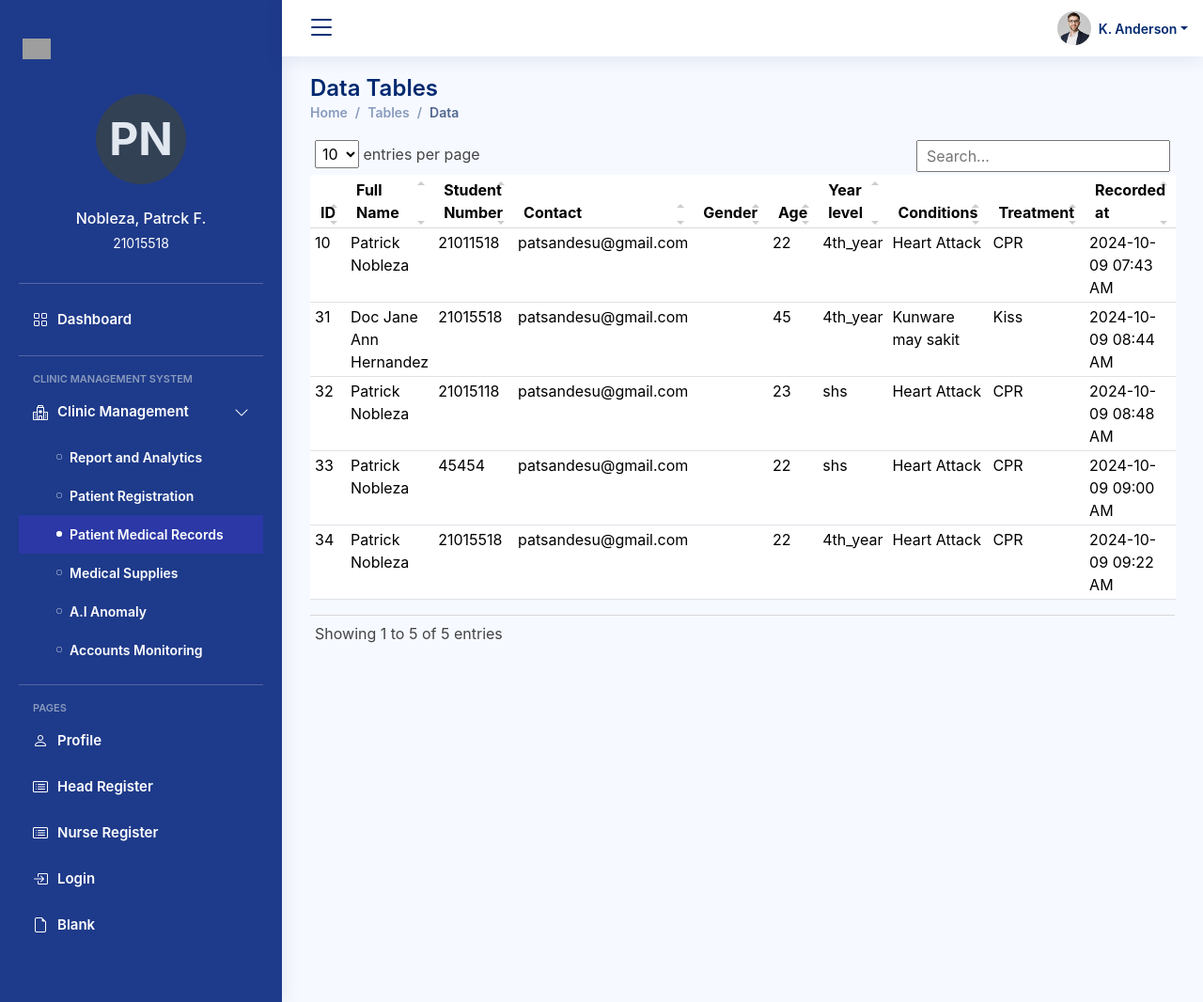
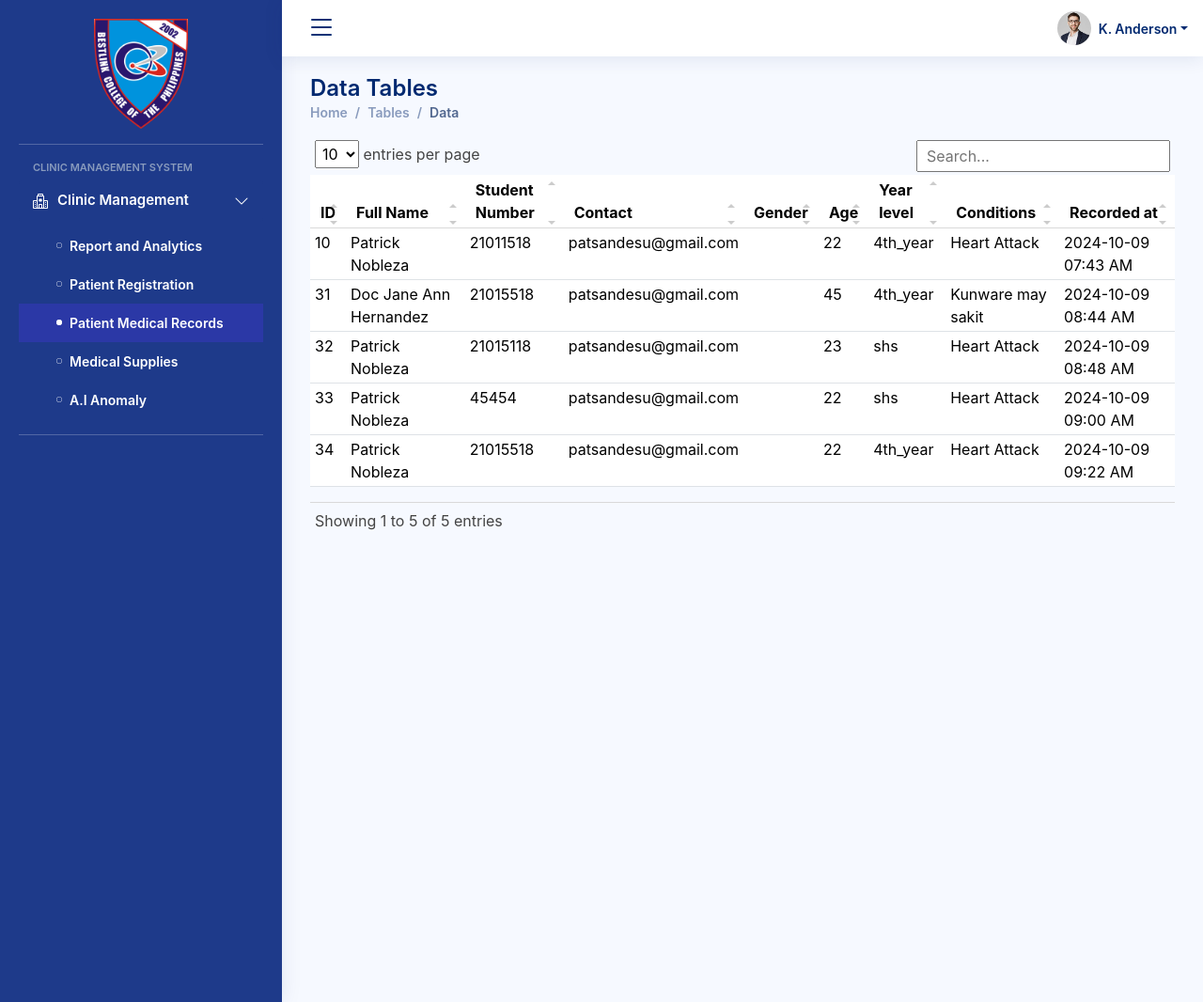
Before and after one commit to devpattt/BCP-ClinicManagement, a PHP site: page /tables-data.php in a window 1280 px wide. Shown: the whole page at 94% size. Run offline with PHP 8.4, Linux system fonts and the light colour scheme; data comes from the database, SQL or seed files in the repository; some libraries are stand-ins or nearby versions; grey boxes are pictures that could not be loaded.

Commit message:
add some changes

```diff
--- a/tables-data.php
+++ b/tables-data.php
@@ -93,36 +93,13 @@
 
     <ul class="sidebar-nav" id="sidebar-nav">
 
-      <div class="flex items-center w-full p-1 pl-6" style="display: flex; align-items: center; padding: 3px; width: 40px; background-color: transparent; height: 4rem;">
-        <div class="flex items-center justify-center" style="display: flex; align-items: center; justify-content: center;">
-            <img src="https://elc-public-images.s3.ap-southeast-1.amazonaws.com/bcp-olp-logo-mini2.png" alt="Logo" style="width: 30px; height: auto;">
-        </div>
-      </div>
 
-      <div style="display: flex; flex-direction: column; align-items: center; padding: 16px;">
-        <div style="display: flex; align-items: center; justify-content: center; width: 96px; height: 96px; border-radius: 50%; background-color: #334155; color: #e2e8f0; font-size: 48px; font-weight: bold; text-transform: uppercase; line-height: 1;">
-            PN
-        </div>
-        <div style="display: flex; flex-direction: column; align-items: center; margin-top: 24px; text-align: center;">
-            <div style="font-weight: 500; color: #fff;">
-                Nobleza, Patrck F.
-            </div>
-            <div style="margin-top: 4px; font-size: 14px; color: #fff;">
-                21015518
-            </div>
-        </div>
-    </div>
+    <ul class="sidebar-nav" id="sidebar-nav">
+    <div class="logo-container" style="text-align: center; margin-bottom: 10px;">
+    <img src="assets/img/bcp logo.png" alt="Logo" style="width: 100px; height: auto;">
+  </div>
 
     <hr class="sidebar-divider">
-
-      <li class="nav-item">
-        <a class="nav-link " href="blankindex.php">
-          <i class="bi bi-grid"></i>
-          <span>Dashboard</span>
-        </a>
-      </li><!-- End Dashboard Nav -->
-
-      <hr class="sidebar-divider">
 
   <li class="nav-heading">Clinic Management System</li>
 
@@ -156,56 +133,11 @@
             <i class="bi bi-circle" ></i><span>A.I Anomaly</span>
           </a>
         </li>
-        <li>
-          <a href="">
-            <i class="bi bi-circle" ></i><span>Accounts Monitoring</span>
-          </a>
-        </li>
     </ul>
   </li>
 
       <hr class="sidebar-divider">
 
-      <li class="nav-heading">Pages</li>
-
-      <li class="nav-item">
-        <a class="nav-link collapsed" href="users-profile.html">
-          <i class="bi bi-person"></i>
-          <span>Profile</span>
-        </a>
-      </li><!-- End Profile Page Nav -->
-
-
-      <li class="nav-item">
-        <a class="nav-link collapsed" href="head-register.php">
-          <i class="bi bi-card-list"></i>
-          <span>Head Register</span>
-        </a>
-      </li>
-
-      <li class="nav-item">
-        <a class="nav-link collapsed" href="nurse-register.php">
-          <i class="bi bi-card-list"></i>
-          <span>Nurse Register</span>
-        </a>
-      </li>
-
-      <li class="nav-item">
-        <a class="nav-link collapsed" href="pages-login.php">
-          <i class="bi bi-box-arrow-in-right"></i>
-          <span>Login</span>
-        </a>
-      </li>
-
-
-      <li class="nav-item">
-        <a class="nav-link collapsed" href="pages-blank.html">
-          <i class="bi bi-file-earmark"></i>
-          <span>Blank</span>
-        </a>
-      </li><!-- End Blank Page Nav -->
-
-    </ul>
 
   </aside><!-- End Sidebar-->
 
@@ -237,7 +169,6 @@
                     <th scope="col">Age</th>
                     <th scope="col">Year level</th>
                     <th scope="col">Conditions</th>
-                    <th scope="col">Treatment</th>
                     <th scope="col">Recorded at</th>
 
                   </tr>
@@ -269,7 +200,6 @@
                                 echo "<td>" . htmlspecialchars($row["age"]) . "</td>";
                                 echo "<td>" . htmlspecialchars($row["year_level"]) . "</td>";
                                 echo "<td>" . htmlspecialchars($row["conditions"]) . "</td>";
-                                echo "<td>" . htmlspecialchars($row["treatment"]) . "</td>";
                                 echo "<td>" . htmlspecialchars($row["formatted_created_at"]) . "</td>";
                                 echo "</tr>";
                             }
```
